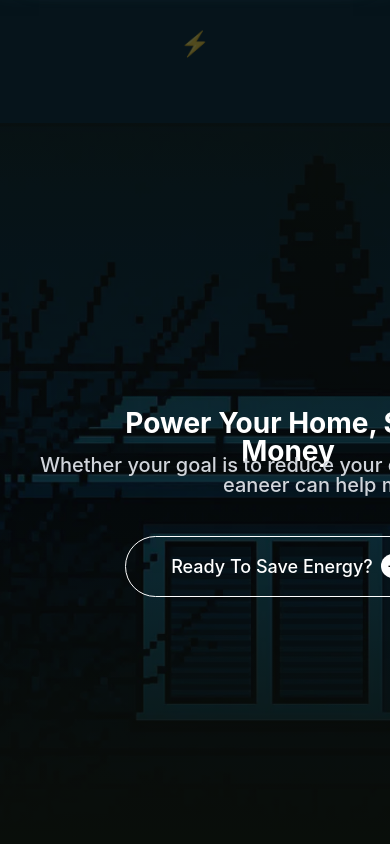
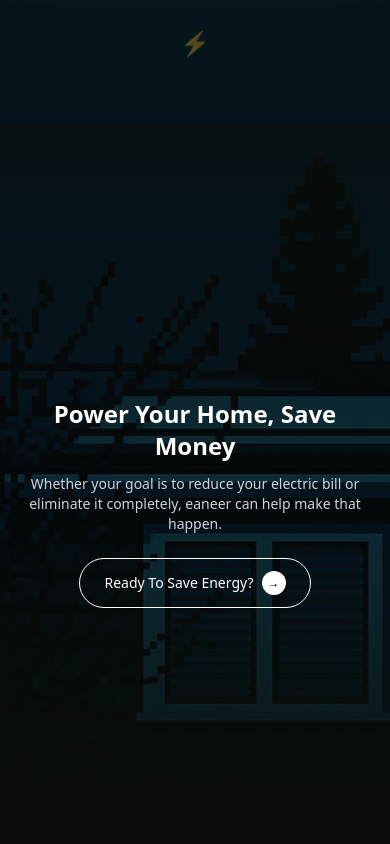
Before and after one commit to HamzaOubenslah/projet, a Next.js app: page / in a window 390 px wide. Shown: the part 940-1784 px from the top of the page. Built offline with nearby package versions, Linux system fonts and the light colour scheme.

Commit message:
feat: add night section responsive layout

```diff
--- a/src/components/NightSection.tsx
+++ b/src/components/NightSection.tsx
@@ -2,7 +2,8 @@ import Image from "next/image";
 
 export default function NightSection() {
   return (
-    <section className="relative min-h-[90vh] flex flex-col items-center justify-center overflow-hidden">
+    <section className="relative min-h-[90vh] flex items-center justify-center overflow-hidden px-6">
+
 
       <div className="absolute inset-0">
         <Image
@@ -10,70 +11,29 @@ export default function NightSection() {
           alt="House at night with solar panels"
           fill
           className="object-cover object-center opacity-80"
+          priority
         />
-
         <div className="absolute inset-0 bg-gradient-to-t from-[#0a0f0a] via-transparent to-[#0a0f0a]/60" />
         <div className="absolute inset-0 bg-[#0a0f0a]/30" />
       </div>
 
+      {/* Content */}
+      <div className="relative z-10 text-center max-w-xl w-full mx-auto">
 
-      <div className="relative z-10 text-center px-6 max-w-xl mx-auto">
-       <h2
-  className="
-    w-[423px] h-[34px]
-    text-[28px] font-inter font-bold
-    leading-none
-    text-center capitalize
-    text-white
-    opacity-100
-    mb-3
-    mx-auto
-  "
->
+        <h2 className="text-white font-bold text-2xl sm:text-3xl mb-3">
           Power Your Home, Save Money
         </h2>
 
-        <p
-  className="
-    w-[734px] h-[57px]
-    text-[20px] font-inter font-medium
-    leading-none
-    text-center
-    text-gray-300
-    opacity-100
-    mb-6
-    mx-auto
-  "
->
+        <p className="text-gray-300 text-sm sm:text-base mb-6">
           Whether your goal is to reduce your electric bill or eliminate it completely, eaneer can help make that happen.
         </p>
 
-
         <a
           href="#contact"
-  className="
-    inline-flex items-center justify-center gap-2
-    w-[327px] h-[61px]
-    border border-white
-    text-white font-inter font-medium text-[18px]
-    rounded-full
-    opacity-100
-    px-5 py-2.5
-    transition-colors
-    hover:bg-[#4ADE80]/10
-    mx-auto
-  "
+          className="inline-flex items-center justify-center gap-2 border border-white text-white text-sm sm:text-base font-medium rounded-full px-6 py-3 transition-colors hover:bg-[#4ADE80]/10"
         >
           Ready To Save Energy?
-  <span
-    className="
-      w-6 h-6
-      bg-white text-black
-      rounded-full
-      flex items-center justify-center
-      text-xs font-bold
-    "
-  >
+          <span className="w-6 h-6 bg-white text-black rounded-full flex items-center justify-center text-xs font-bold">
             →
           </span>
         </a>
```
Lines whose indentation alone changed are shown as unchanged.
